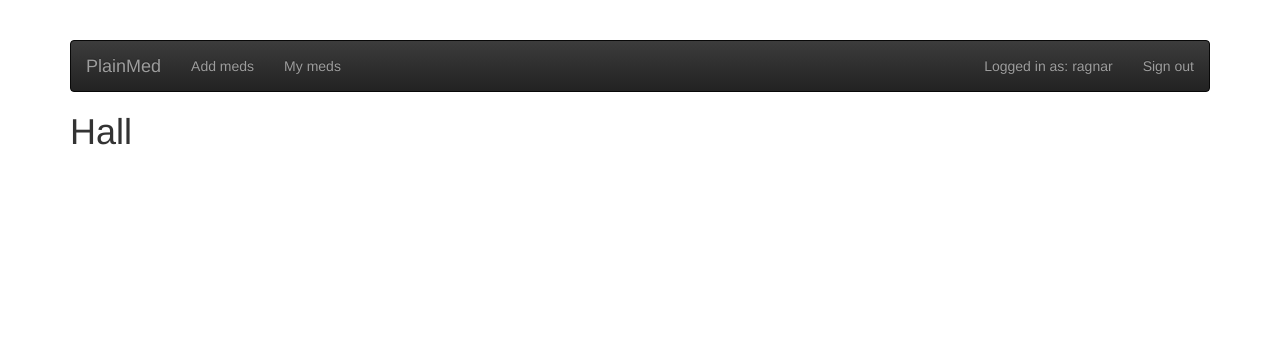
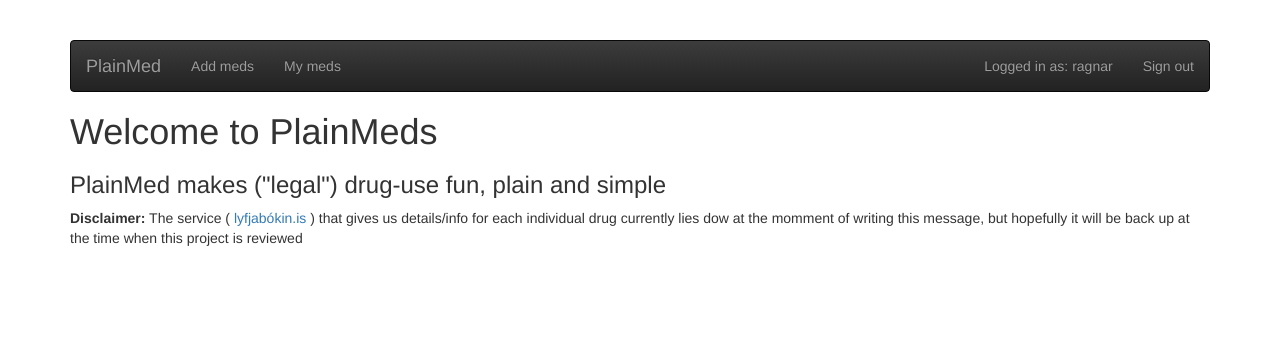
Before and after one commit to PlainStupid/PlainMed, a Flask app: page / in a window 1280 px wide. Shown: the top 352 px of the page. Run offline with Flask 2, Linux system fonts and the light colour scheme; a user stored in the database is signed in; parts of the project's set-up code (start-up, migrations or seed data) failed here and were passed over; some libraries are stand-ins or nearby versions.

Commit message:
frontpage

```diff
--- a/PlainMed/app/mod_index/templates/index.html
+++ b/PlainMed/app/mod_index/templates/index.html
@@ -2,5 +2,7 @@
 
 
 {% block container %}
-<h1>Hall</h1>
+<h1>Welcome to PlainMeds</h1>
+<h3>PlainMed makes ("legal") drug-use fun, plain and simple</h3>
+<p><b>Disclaimer:</b> The service (<a href='http://www.lyfjabokin.is/'> lyfjabókin.is </a>) that gives us details/info for each individual drug currently lies dow at the momment of writing this message, but hopefully it will be back up at the time when this project is reviewed</p>
 {% endblock %}
```
Also changed, not shown: PlainMed/app/templates/med.html (added, +17 -0 lines), PlainMed/app.db.
